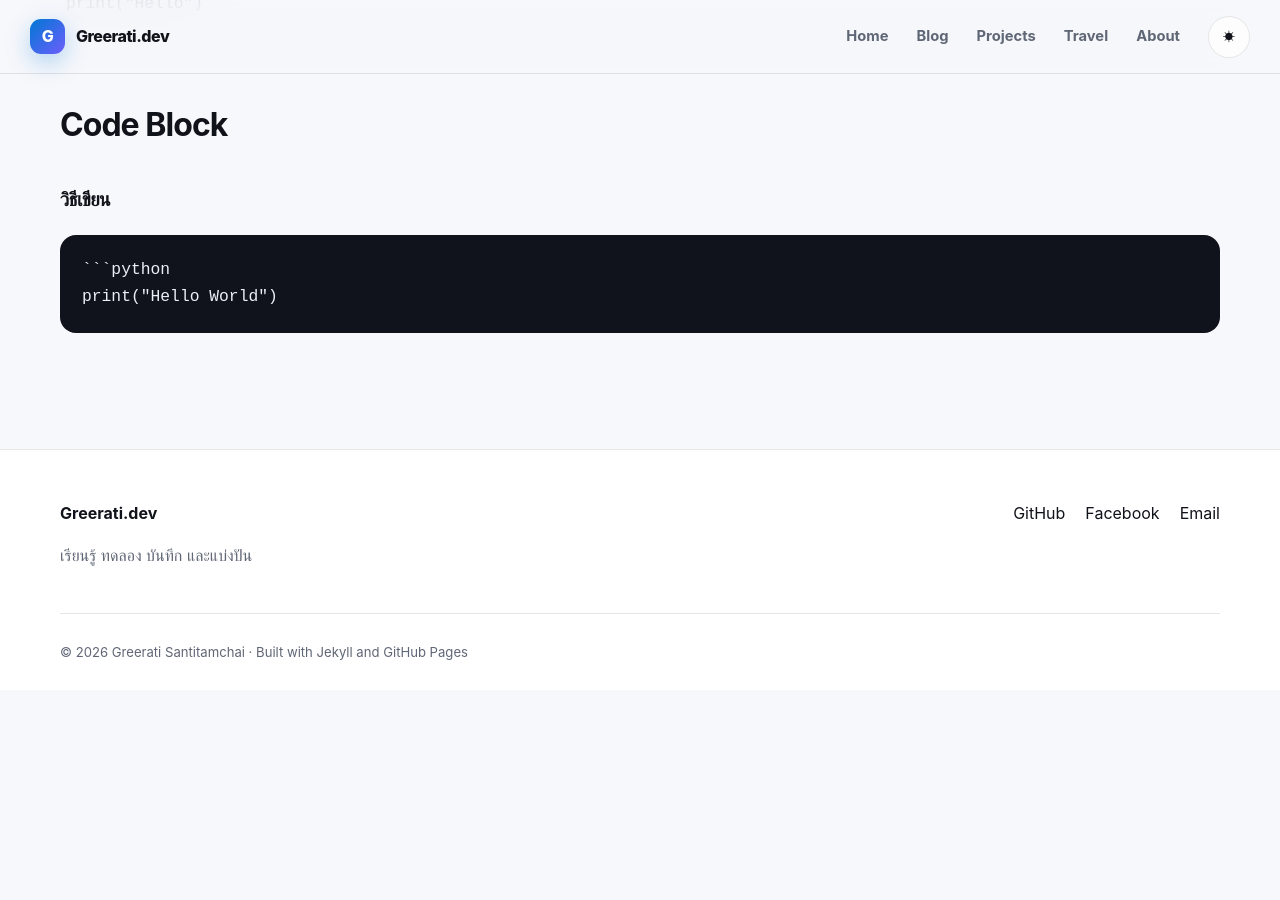
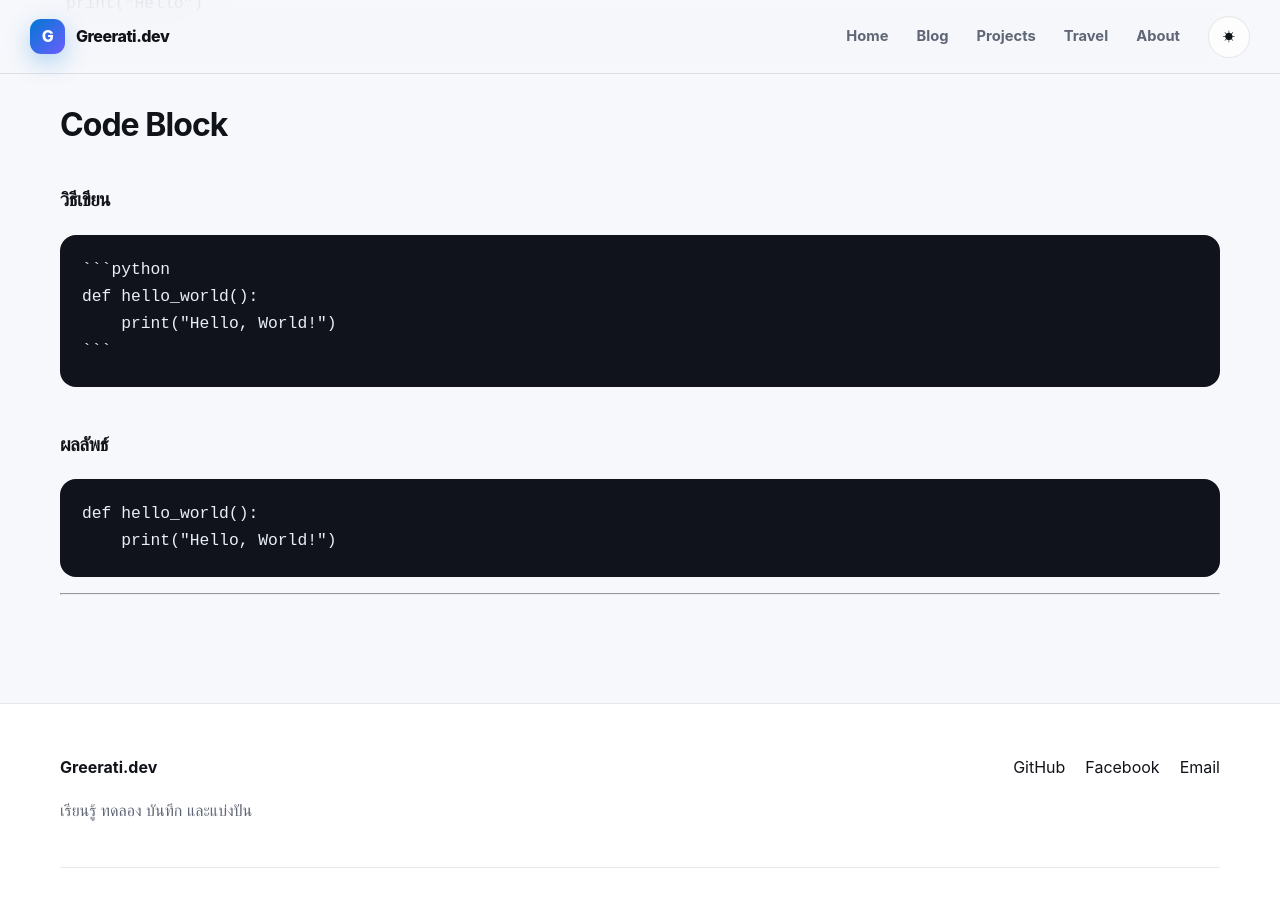
Before and after one commit to kakratua/kakratua.github.io, a Jekyll site: the page built from _projects/Markdown_Manual.md, in a window 1280 px wide and 900 px high, scrolled down 6459 px. Built offline with Jekyll 4.4.1, drawn with Linux system fonts in a browser that asks for light colours; before the commit the page ends 7149 px from its top, so only the background shows below that.

Commit message:
Revise code examples for clarity and correctness
Updated code examples in Markdown manual to include Python function.

`````diff
--- a/_projects/Markdown_Manual.md
+++ b/_projects/Markdown_Manual.md
@@ -185,9 +185,10 @@ date: 2026-08-13
 
 ### วิธีเขียน
 
-```markdown
+```
 `print("Hello")`
 ```
+
 
 ### ผลลัพธ์
 
@@ -201,5 +202,15 @@ date: 2026-08-13
 
 ````markdown
 ```python
-print("Hello World")
+def hello_world():
+    print("Hello, World!")
 ```
+````
+
+### ผลลัพธ์
+```python
+def hello_world():
+    print("Hello, World!")
+```
+
+---
`````
